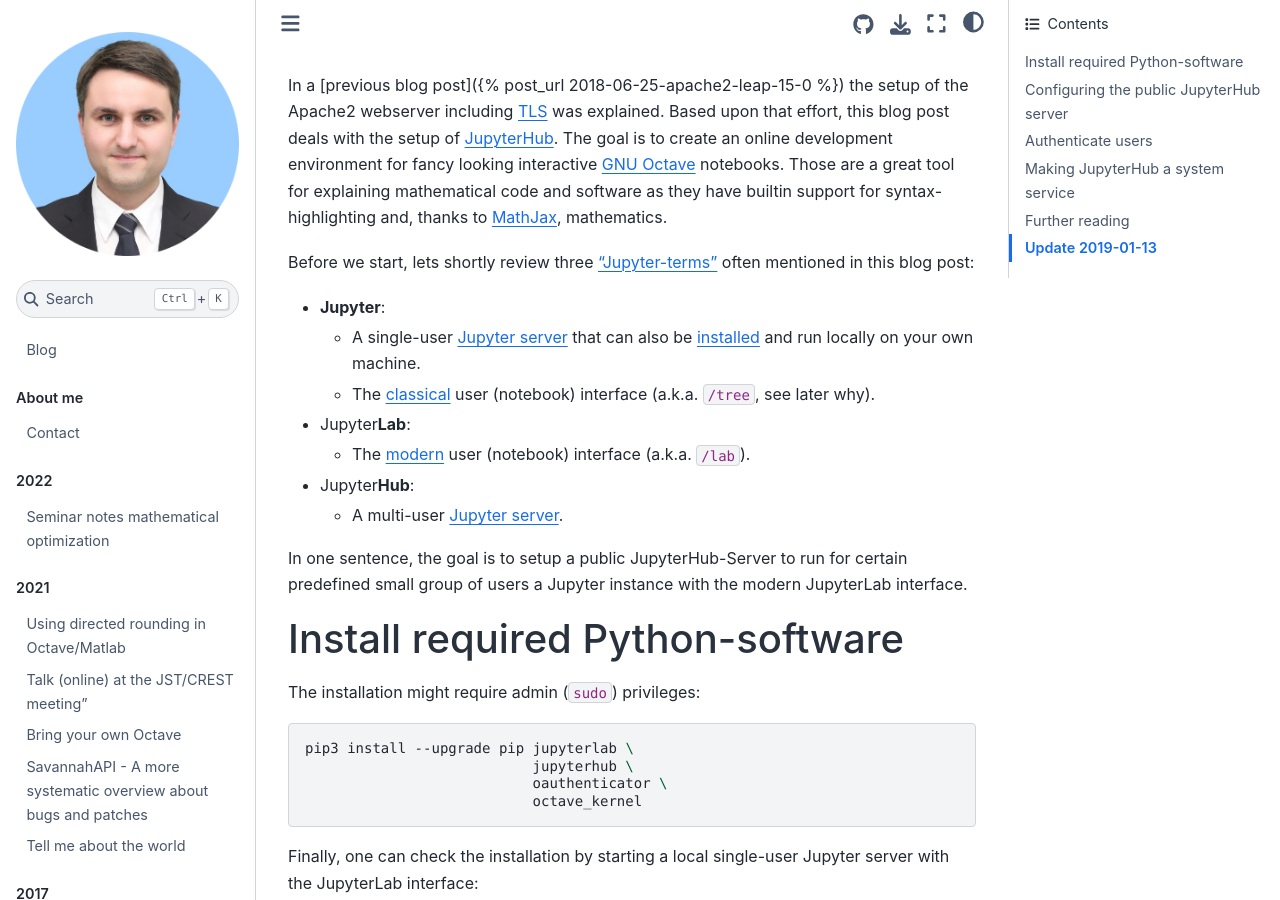
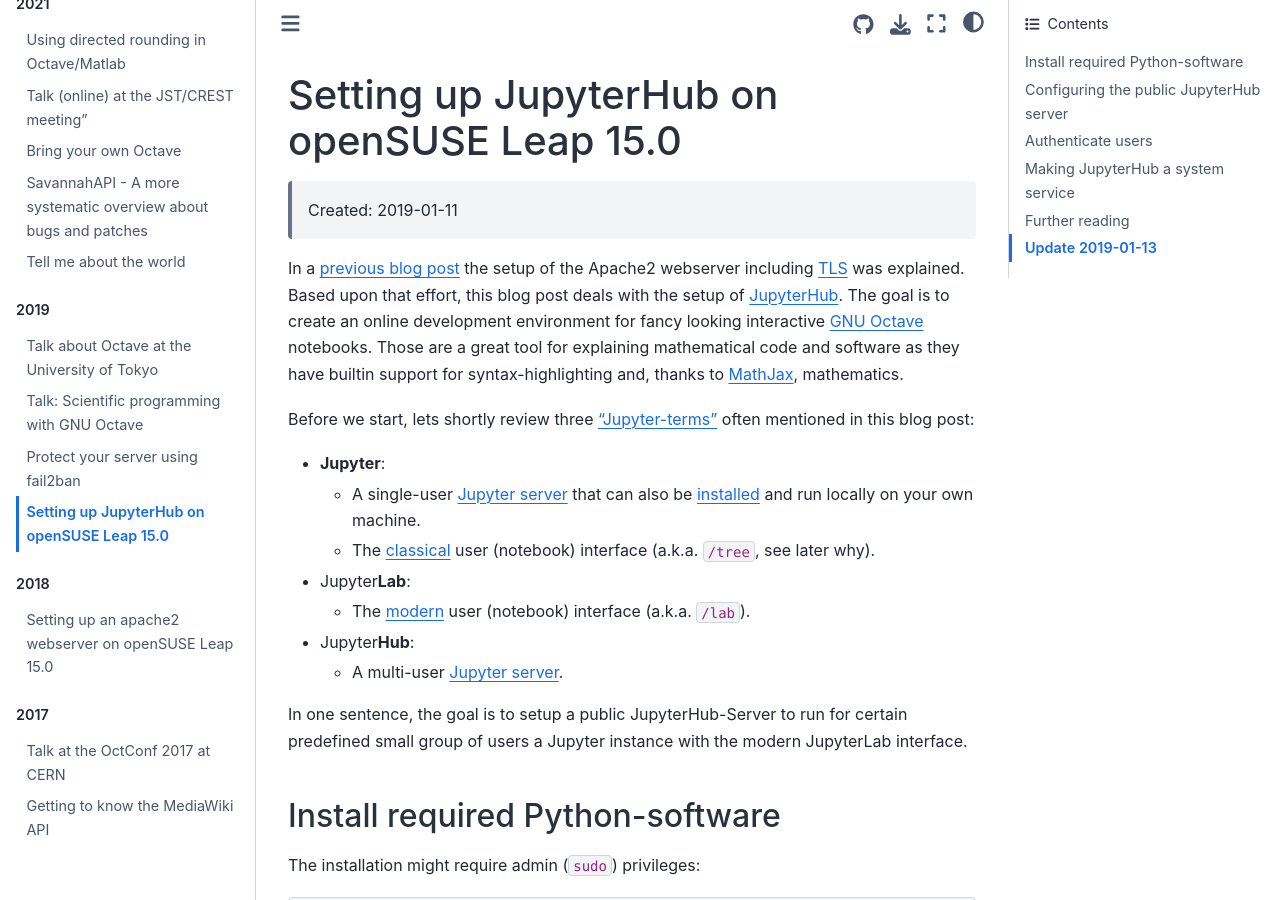
Before and after one commit to siko1056/siko1056.github.io, a Jupyter Book: the page built from blog/2019/01/11/jupyterhub-installation.md, in a window 1280 px wide and 900 px high. Built offline with Jupyter Book 1.0.4 settings and Sphinx 7.4.7 and the Sphinx Book theme 1.1.4, drawn with Linux system fonts in a browser that asks for light colours; pages that are not in the unit, such as notebooks, are missing from menus; some of the changed text lies outside the part shown.

Commit message:
Migrate to JupyterBook

```diff
--- a/blog/2019/2019-01-11-jupyterhub-installation.md
+++ b/blog/2019/01/11/jupyterhub-installation.md
@@ -1,13 +1,8 @@
----
-layout: post
-title:  "Setting up JupyterHub on openSUSE Leap 15.0"
-date: 2019-01-11
-categories: blog
-tags:
-  - software
----
+# Setting up JupyterHub on openSUSE Leap 15.0
 
-In a [previous blog post]({{ site.baseurl }}{% post_url 2018-06-25-apache2-leap-15-0 %})
+> Created: 2019-01-11
+
+In a [previous blog post](../../../2018/06/25/apache2-leap-15-0.md)
 the setup of the Apache2 webserver including
 [TLS](https://en.wikipedia.org/wiki/Transport_Layer_Security) was explained.
 Based upon that effort,
```
Also changed, not shown: blog/2018/06/25/apache2-leap-15-0.md (renamed from blog/2018/2018-06-25-apache2-leap-15-0.md, +5 -11 lines), blog/2019/02/07/jail2ban-setup.md (renamed from blog/2019/2019-02-07-jail2ban-setup.md, +3 -8 lines), blog/2019/11/22/talk-about-octave.md (renamed from blog/2019/2019-11-22-talk-about-octave.md, +3 -9 lines), blog/2019/12/24/talk-about-octave.md (renamed from blog/2019/2019-12-24-talk-about-octave.md, +4 -10 lines).
